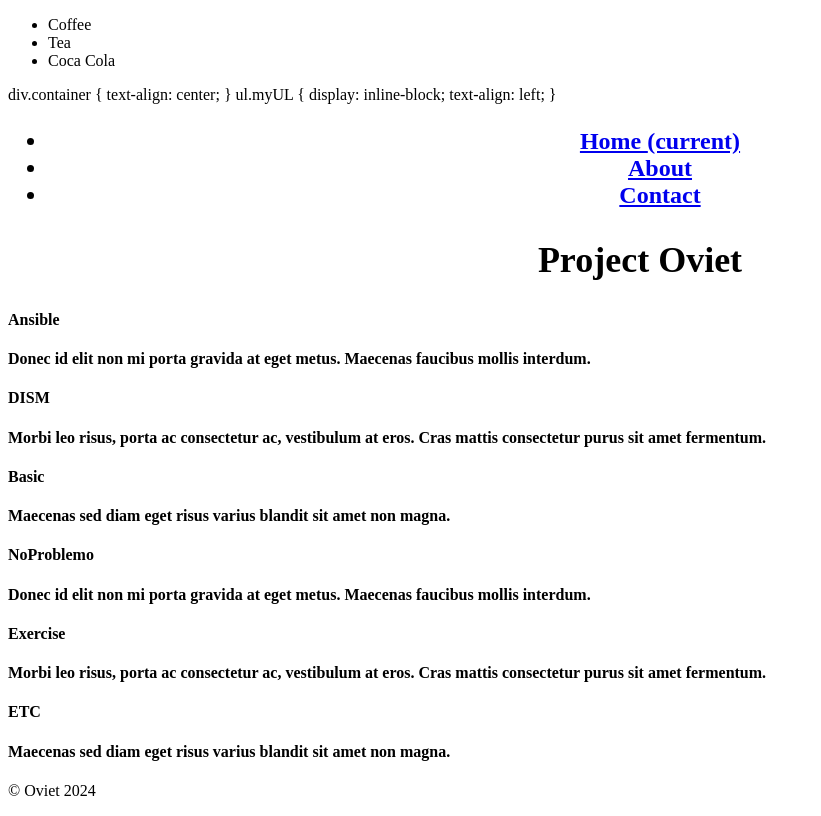
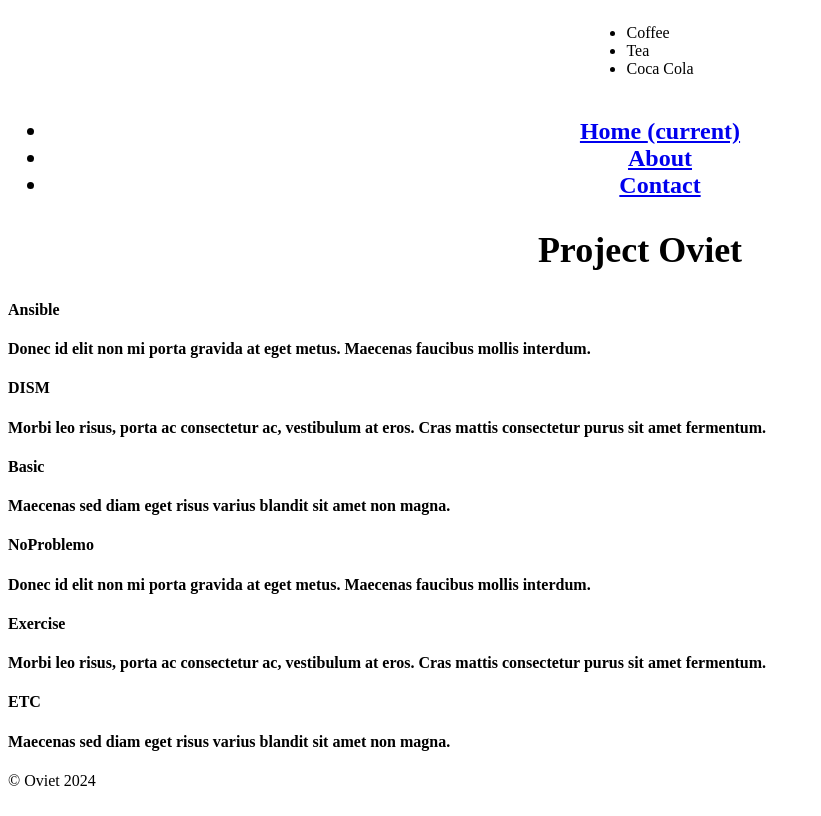
Before and after one commit to oviet/oviet.github.io, a plain HTML site: page index.html in a window 1280 px wide. Shown: the whole page, without its empty margins (0-821 px from the left). Drawn offline with Linux system fonts and the light colour scheme.

Commit message:
Update index.html

```diff
--- a/index.html
+++ b/index.html
@@ -7,8 +7,17 @@
     <link rel="icon" href="../../../../favicon.ico">
 
     <title>Oviet.Git.IO</title>
+<style>
+     div.container {
+      text-align: center;
+     }
 
-
+    ul.myUL {
+      display: inline-block;
+      text-align: left;
+    }
+</style>
+</head>
     <!-- Bootstrap core CSS
     <link href="../../css/editor.css" rel="stylesheet">
 -->
@@ -26,14 +35,7 @@
        </div>
 
 
-      div.container {
-      text-align: center;
-    }
 
-    ul.myUL {
-      display: inline-block;
-      text-align: left;
-    }
 
 
     <h2>
```
